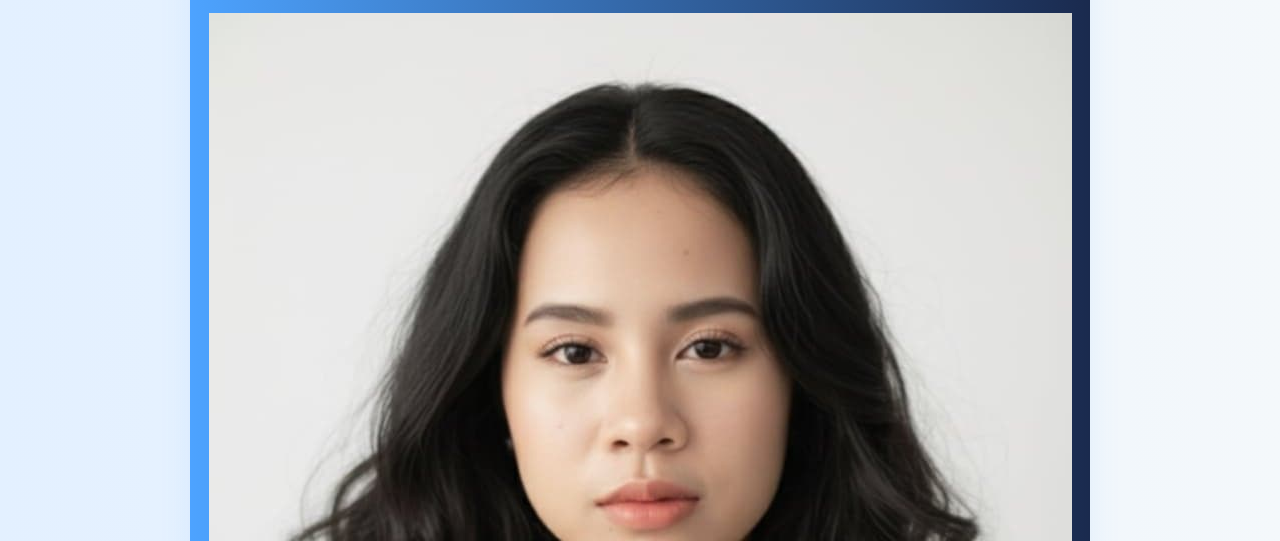
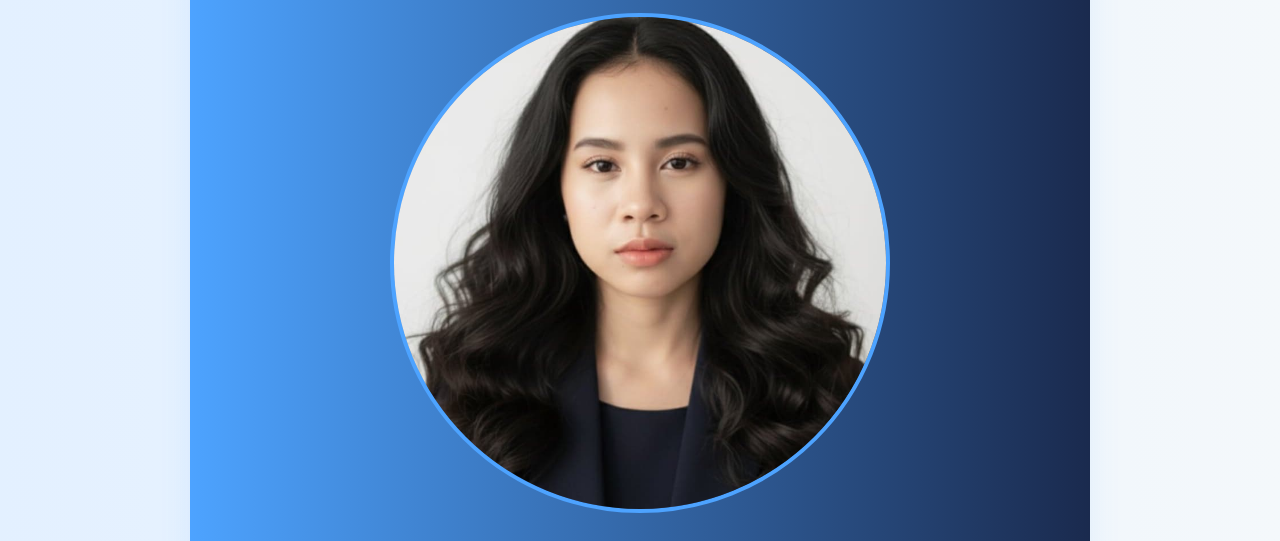
Before and after one commit to Emylene-hub/Portfolio, a plain HTML site: page indexp.html in a window 1280 px wide. Shown: the part 259-800 px from the top of the page. Drawn offline with Linux system fonts and the light colour scheme.

Commit message:
Update stylep.css

```diff
--- a/stylep.css
+++ b/stylep.css
@@ -72,7 +72,14 @@ body {
   color: #fff;
   outline: none;
 }
-
+.my-pic {
+  width: 500px;
+  height: 500px;
+  border-radius: 50%;
+  object-fit: cover;
+  margin-bottom: 1rem;
+  border: 4px solid #4da3ff;
+}
 .headline {
   font-size: 2.5rem;
   font-weight: 700;
@@ -287,4 +294,5 @@ body {
     background: #4da3ff;
     border-radius: 2px;
   }
+
 }
```
